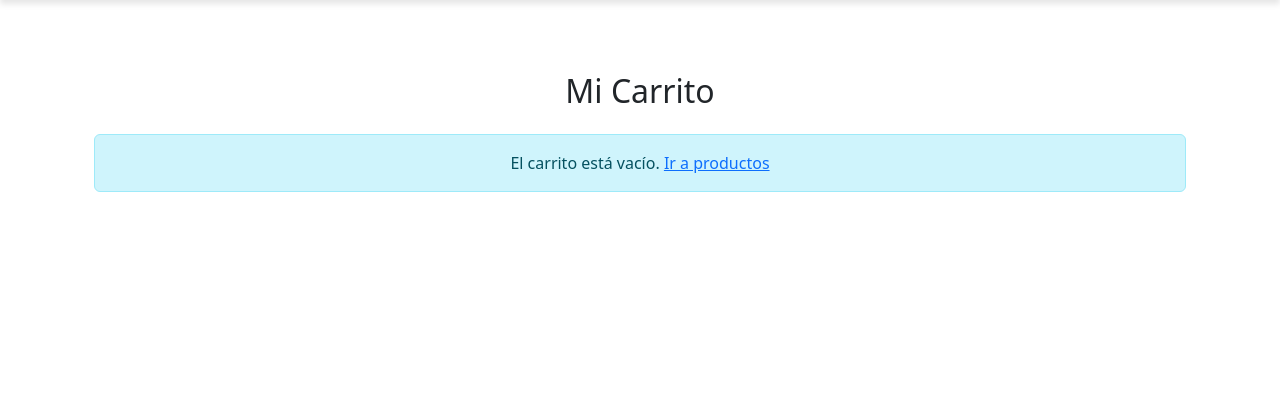
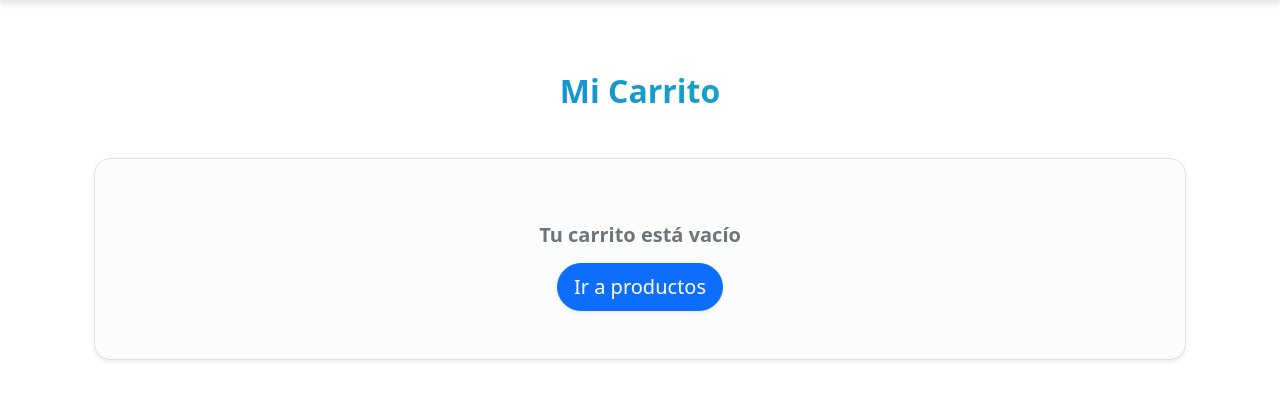
Before and after one commit to juajn/proyecto_motos, a Python web app: template app/templates/usuario/carrito.html in a window 1280 px wide. Shown: the part 56-456 px from the top of the page. Run offline with Jinja, Linux system fonts and the light colour scheme; the template is opened without the code that fills it, so the values that code supplies are empty; some libraries are stand-ins or nearby versions.

Commit message:
pasarela de pagos y cambio de carrito

```diff
--- a/app/templates/usuario/carrito.html
+++ b/app/templates/usuario/carrito.html
@@ -2,53 +2,100 @@
 {% block content %}
 
 <div class="container py-5">
-    <h2 class="text-center mb-4">Mi Carrito</h2>
+    <!-- Título -->
+    <h2 class="text-center mb-5 fw-bold text-gradient">
+        <i class="bi bi-cart-check"></i> Mi Carrito
+    </h2>
 
     {% if carrito %}
+    <!-- Lista de productos -->
     <div class="row">
         {% for item in carrito %}
-    <div class="card mb-3">
-        <div class="row g-0">
-            <div class="col-md-2">
-                <img src="{{ url_for('static', filename='uploads/' ~ item.foto) }}" class="img-fluid" alt="{{ item.nombre }}">
+        <div class="col-12 mb-4">
+            <div class="card border-0 shadow-lg rounded-4 hover-card">
+                <div class="row g-0 align-items-center">
+                    <!-- Imagen -->
+                    <div class="col-md-2 text-center p-3">
+                        <img src="{{ url_for('static', filename='uploads/' ~ item.foto) }}"
+                             class="img-fluid rounded-3 shadow-sm"
+                             alt="{{ item.nombre }}">
                     </div>
-            <div class="col-md-10">
+                    <!-- Detalles -->
+                    <div class="col-md-7">
                         <div class="card-body">
-                    <h5 class="card-title">{{ item.nombre }}</h5>
-                    <p class="card-text">Precio unitario: ${{ item.precio }}</p>
-                    <p class="card-text">Cantidad: {{ item.cantidad }}</p>
-                    <p class="card-text">Subtotal: ${{ item.precio * item.cantidad }}</p>
+                            <h5 class="card-title fw-bold text-dark mb-2">{{ item.nombre }}</h5>
+                            <p class="mb-1"><strong>Precio unitario:</strong> ${{ item.precio }}</p>
+                            <p class="mb-1"><strong>Cantidad:</strong> {{ item.cantidad }}</p>
+                            <p class="text-muted"><strong>Subtotal:</strong> ${{ item.precio * item.cantidad }}</p>
+                        </div>
+                    </div>
+                    <!-- Botón eliminar -->
+                    <div class="col-md-3 text-center">
                         <form action="{{ url_for('usuario.eliminar_del_carrito', producto_id=item.id) }}" method="POST">
-                        <button class="btn btn-danger btn-sm">Eliminar</button>
+                            <button class="btn btn-outline-danger btn-sm mt-3 px-3 py-2 rounded-pill shadow-sm">
+                                <i class="bi bi-trash"></i> Eliminar
+                            </button>
                         </form>
                     </div>
                 </div>
             </div>
         </div>
         {% endfor %}
-
     </div>
 
-    <div class="text-end mt-4">
-        <h4 class="fw-bold">Total: ${{ total }}</h4>
-        <form action="{{ url_for('usuario.pagar') }}" method="POST">
-    <button class="btn btn-success btn-lg">Finalizar compra</button>
+    <!-- Resumen de compra -->
+    <div class="card border-0 shadow-lg rounded-4 mt-5 p-4 bg-light">
+        <div class="card-body text-end">
+            <h4 class="fw-bold">Total a pagar:
+                <span class="text-success fs-3">${{ total }}</span>
+            </h4>
+
+            <!-- Botón Stripe -->
+            <form action="{{ url_for('usuario.pagar') }}" method="POST" class="d-inline">
+                <button class="btn btn-success btn-lg px-4 mt-3 rounded-pill shadow">
+                    <i class="bi bi-credit-card-fill"></i> Finalizar Compra
+                </button>
             </form>
 
+            <!-- Botón vaciar carrito -->
             <form action="{{ url_for('usuario.vaciar_carrito') }}" method="POST" class="d-inline ms-2">
-            <button class="btn btn-warning">Vaciar Carrito</button>
+                <button class="btn btn-outline-warning btn-lg px-4 mt-3 rounded-pill shadow-sm">
+                    <i class="bi bi-x-circle"></i> Vaciar Carrito
+                </button>
             </form>
         </div>
+    </div>
 
-    <div class="mt-4">
-        <a href="{{ url_for('usuario.dashboard') }}" class="btn btn-secondary">Volver a productos</a>
+    <!-- Seguir comprando -->
+    <div class="text-center mt-5">
+        <a href="{{ url_for('usuario.dashboard') }}" class="btn btn-secondary btn-lg rounded-pill shadow-sm px-4">
+            <i class="bi bi-arrow-left"></i> Seguir Comprando
+        </a>
     </div>
 
     {% else %}
-    <div class="alert alert-info text-center">
-        El carrito está vacío. <a href="{{ url_for('usuario.dashboard') }}">Ir a productos</a>
+    <!-- Carrito vacío -->
+    <div class="alert alert-light border shadow-sm text-center p-5 rounded-4">
+        <i class="bi bi-bag-x fs-1 text-muted d-block mb-3"></i>
+        <h5 class="mb-3 fw-bold text-secondary">Tu carrito está vacío</h5>
+        <a href="{{ url_for('usuario.dashboard') }}" class="btn btn-primary btn-lg rounded-pill shadow-sm">
+            Ir a productos
+        </a>
     </div>
     {% endif %}
 </div>
 
+<!-- Estilos adicionales -->
+<style>
+.text-gradient {
+    background: linear-gradient(45deg, #0d6efd, #20c997);
+    -webkit-background-clip: text;
+    -webkit-text-fill-color: transparent;
+}
+.hover-card:hover {
+    transform: translateY(-5px);
+    transition: 0.3s ease;
+}
+</style>
+
 {% endblock %}
```
Also changed, not shown: app/controladores.py (+86 -41 lines), 1 other file. Lines whose indentation alone changed are shown as unchanged.
